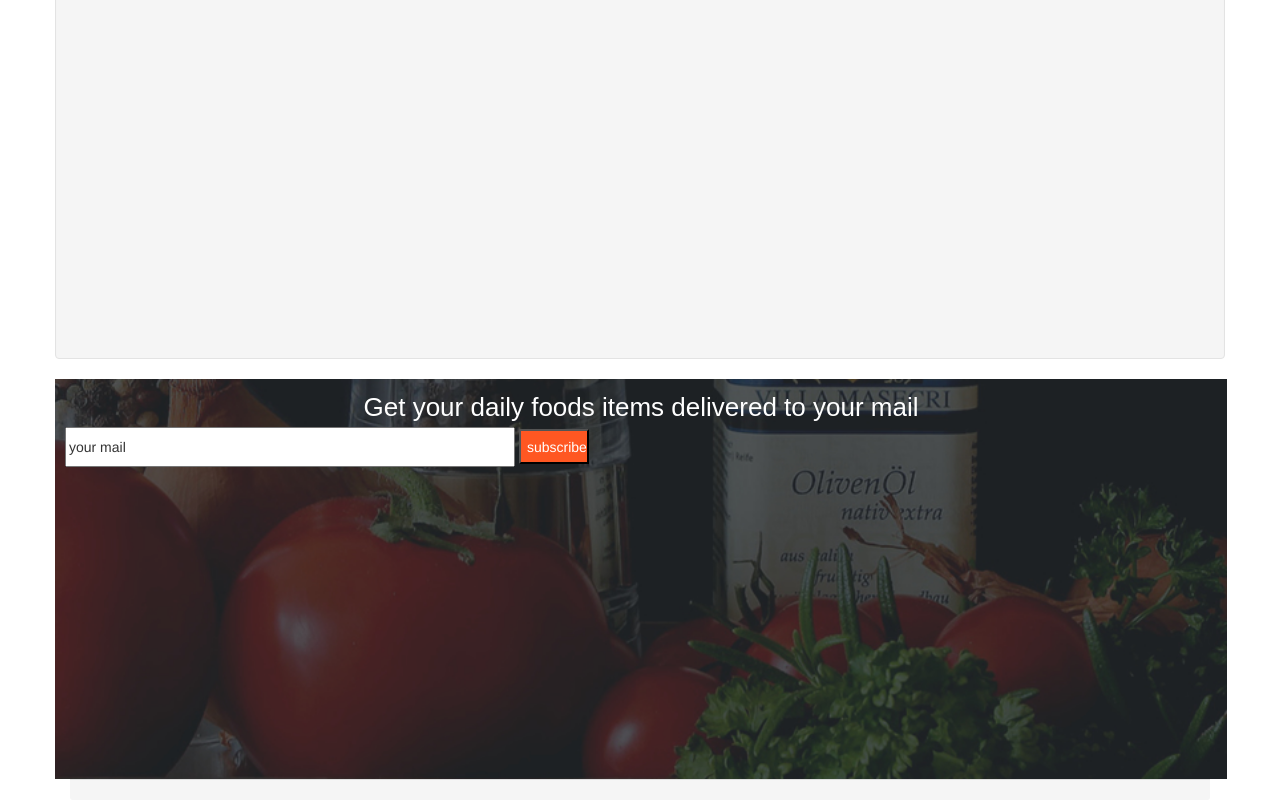
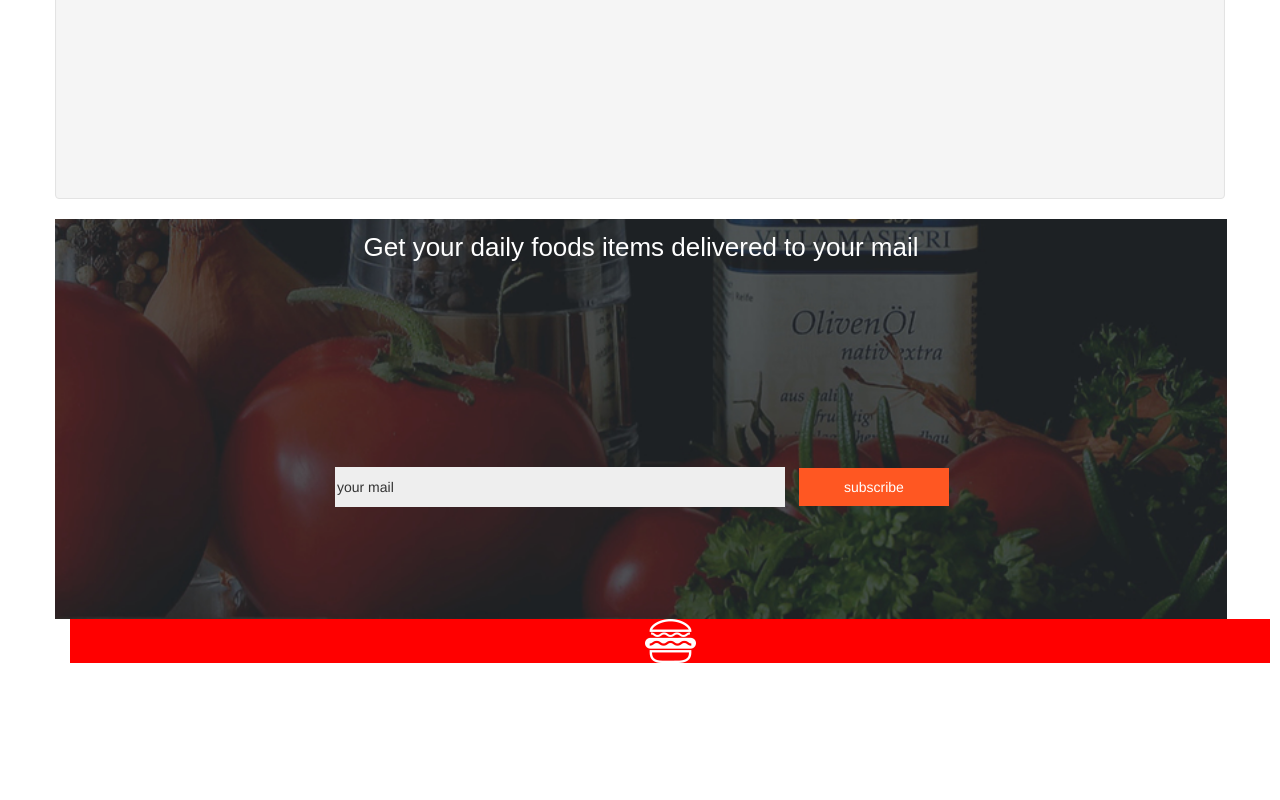
Before and after one commit to gabrielcoder247/week2, a plain HTML site: page index.html in a window 1280 px wide. Shown: the part 1672-2472 px from the top of the page. After the commit the page ends 2291 px from the top, so only its background shows below. Drawn offline with Linux system fonts and the light colour scheme.

Commit message:
add some text to the header

```diff
--- a/css/styles.css
+++ b/css/styles.css
@@ -6,7 +6,7 @@
   padding-top: 25px;
   padding-bottom: 0px;
   text-decoration-style: solid;
-  height: 100vh;
+  height: 80vh;
 }
 
 img {
@@ -18,6 +18,8 @@ img {
 h1 {
   text-align: center;
   color: white;
+  font-family:serif;
+  font-size: 50px;
 }
 
 
@@ -95,28 +97,30 @@ h1 {
   color: white;
   font-family: sans-serif;
   font-size: 26px;
-  margin: 0px;
+  margin-top: 0px;
+  margin-bottom: 0px;
+  margin-left: 10px;
+  margin-right: 10px;
   padding: 0px;
+  border: 0px;
 }
 input{
   width: 450px;
   height:40px;
- top: 50%;
- right: 50%;
+ background-color: #EEEEEE;
+ padding-top: : 0px;
+ margin-top: 200px;
+ margin-right: 10px;
+ margin-left: 270px;
+ border: 0px;
 }
 button{
 
-width: 70px;
-height: 35px;
+width: 150px;
+height: 38px;
 background-color:#FF5722;
 color:white;
-}
-.footer {
-  background-color: red;
-  padding-top: 70px;
-  padding-bottom: 70px;
-  padding-left: 50px;
-  margin-left: 18px;
+border: 0px;
 }
 
 #outer-box {
@@ -261,9 +265,10 @@ color:white;
 .background_foods{
   background-image: url("../images/assets/backgrounds/foodsBg.jpg");
 }
-.footer{
+.footer {
   background-color: red;
   width:1200px;
+  position: fixed;
 
 }
 .foodsbg{
--- a/index.html
+++ b/index.html
@@ -21,7 +21,7 @@
       <div class="col-md-12">
         <div class="header">
           <img src="images/assets/logoBig.png" alt="">
-          <h1>ohhogodj  jffj djposa isssijjivj</h1>
+          <h1>We provide the Best Food  <br>At the <strong>Right price</strong></h1>
         </div>
       </div>
     </div>
@@ -127,8 +127,8 @@
       </div>
       </div>
     <div class="container">
-      <div class="panel-footer">
-
+      <div class="footer">
+        <img src="images/assets/footerlogos/logo_white.png" alt="logo_white">
       </div>
 
     </div>
```
